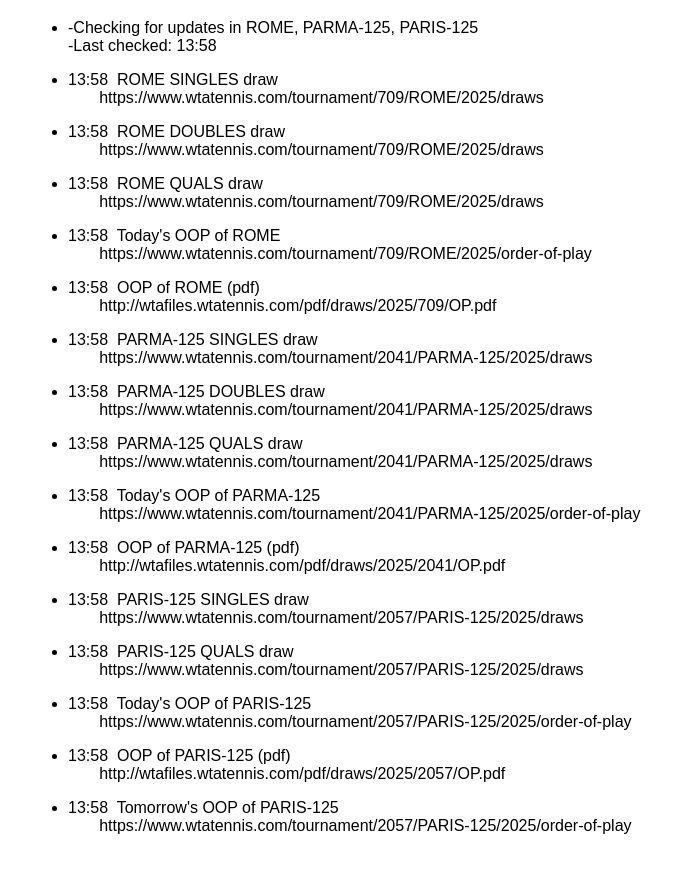
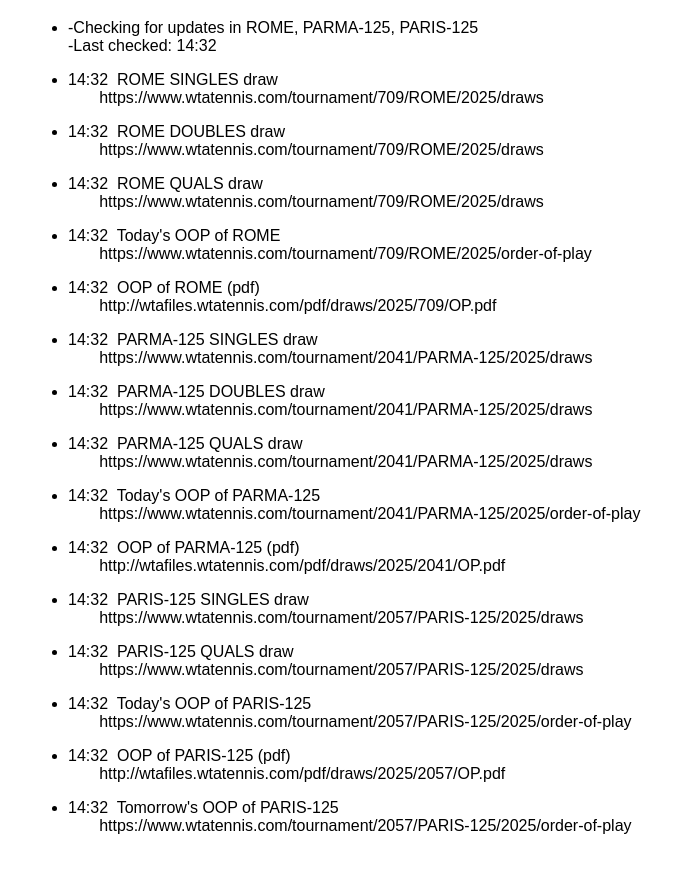
Before and after one commit to erik-aru/data-dashboard, a plain HTML site: page index.html in a window 1280 px wide. Shown: the part 89-962 px from the top of the page, without its empty margins (0-673 px from the left). Drawn offline with Linux system fonts and the light colour scheme.

Commit message:
deploy: 02fad12d5503e4b1fc5bb72a82ea52062b09a90b

```diff
--- a/index.html
+++ b/index.html
@@ -13,36 +13,36 @@
                 <h1>Draws and Links</h1>
                 <ul>
                     <li>-Checking for updates in ROME, PARMA-125, PARIS-125
--Last checked: 13:58</li>
-        <li>13:58  ROME SINGLES draw
+-Last checked: 14:32</li>
+        <li>14:32  ROME SINGLES draw
        https://www.wtatennis.com/tournament/709/ROME/2025/draws</li>
-        <li>13:58  ROME DOUBLES draw
+        <li>14:32  ROME DOUBLES draw
        https://www.wtatennis.com/tournament/709/ROME/2025/draws</li>
-        <li>13:58  ROME QUALS draw
+        <li>14:32  ROME QUALS draw
        https://www.wtatennis.com/tournament/709/ROME/2025/draws</li>
-        <li>13:58  Today's OOP of ROME
+        <li>14:32  Today's OOP of ROME
        https://www.wtatennis.com/tournament/709/ROME/2025/order-of-play</li>
-        <li>13:58  OOP of ROME (pdf)
+        <li>14:32  OOP of ROME (pdf)
        http://wtafiles.wtatennis.com/pdf/draws/2025/709/OP.pdf</li>
-        <li>13:58  PARMA-125 SINGLES draw
+        <li>14:32  PARMA-125 SINGLES draw
        https://www.wtatennis.com/tournament/2041/PARMA-125/2025/draws</li>
-        <li>13:58  PARMA-125 DOUBLES draw
+        <li>14:32  PARMA-125 DOUBLES draw
        https://www.wtatennis.com/tournament/2041/PARMA-125/2025/draws</li>
-        <li>13:58  PARMA-125 QUALS draw
+        <li>14:32  PARMA-125 QUALS draw
        https://www.wtatennis.com/tournament/2041/PARMA-125/2025/draws</li>
-        <li>13:58  Today's OOP of PARMA-125
+        <li>14:32  Today's OOP of PARMA-125
        https://www.wtatennis.com/tournament/2041/PARMA-125/2025/order-of-play</li>
-        <li>13:58  OOP of PARMA-125 (pdf)
+        <li>14:32  OOP of PARMA-125 (pdf)
        http://wtafiles.wtatennis.com/pdf/draws/2025/2041/OP.pdf</li>
-        <li>13:58  PARIS-125 SINGLES draw
+        <li>14:32  PARIS-125 SINGLES draw
        https://www.wtatennis.com/tournament/2057/PARIS-125/2025/draws</li>
-        <li>13:58  PARIS-125 QUALS draw
+        <li>14:32  PARIS-125 QUALS draw
        https://www.wtatennis.com/tournament/2057/PARIS-125/2025/draws</li>
-        <li>13:58  Today's OOP of PARIS-125
+        <li>14:32  Today's OOP of PARIS-125
        https://www.wtatennis.com/tournament/2057/PARIS-125/2025/order-of-play</li>
-        <li>13:58  OOP of PARIS-125 (pdf)
+        <li>14:32  OOP of PARIS-125 (pdf)
        http://wtafiles.wtatennis.com/pdf/draws/2025/2057/OP.pdf</li>
-        <li>13:58  Tomorrow's OOP of PARIS-125
+        <li>14:32  Tomorrow's OOP of PARIS-125
        https://www.wtatennis.com/tournament/2057/PARIS-125/2025/order-of-play</li>
 
                 </ul>
```
